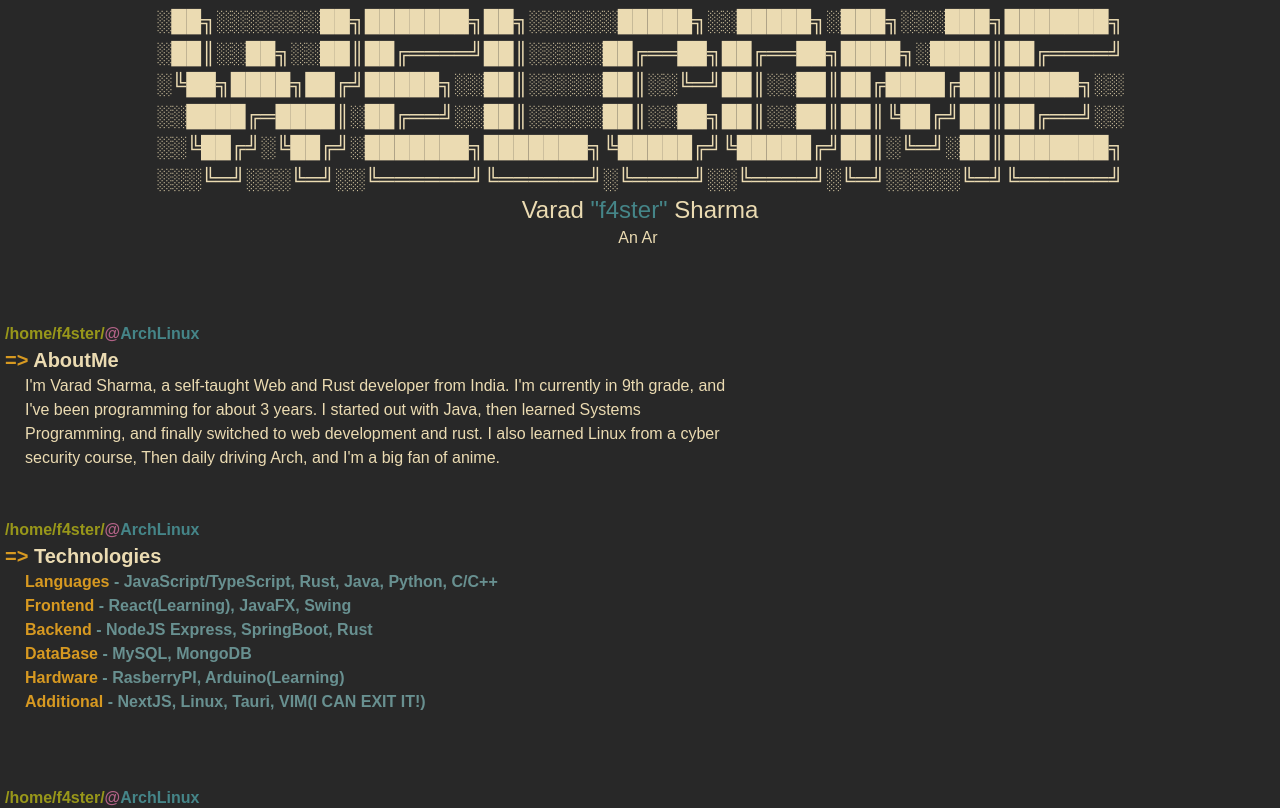
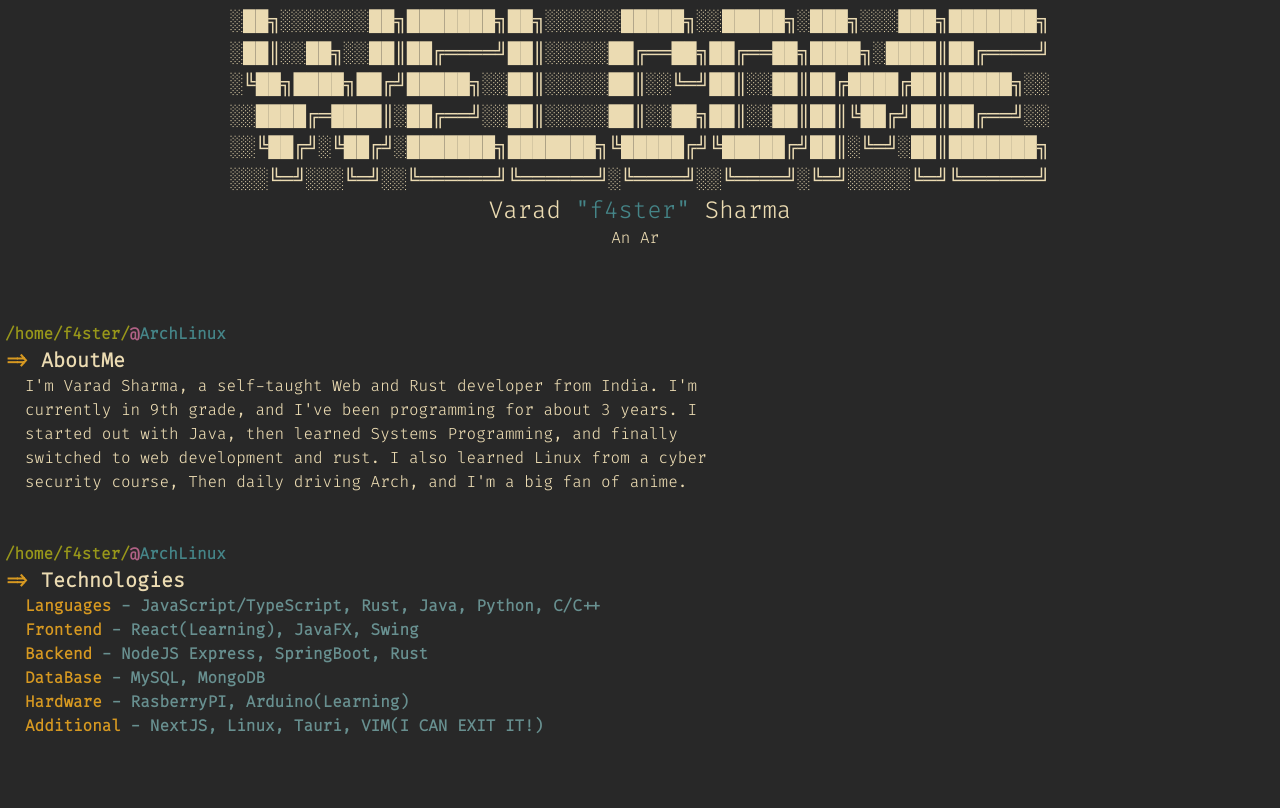
Before and after one commit to Varad-Codes/varadcodes, a React (Vite) app: page / in a window 1280 px wide. Shown: the top 808 px of the page. Built offline with nearby package versions, Linux system fonts and the light colour scheme.

Commit message:
Font Update

```diff
--- a/src/index.css
+++ b/src/index.css
@@ -7,7 +7,8 @@
 
 :root {
 	/* --font-family-sans: 'Fira Code', sans-serif; */
-	font-family: 'FiraCode Nerd Font', sans-serif;
+	/* font-family: 'FiraCode Nerd Font', sans-serif; */
+	font-family: 'Fira Code', monospace;
 	color: white;
 	margin: 5px;
 }
```
